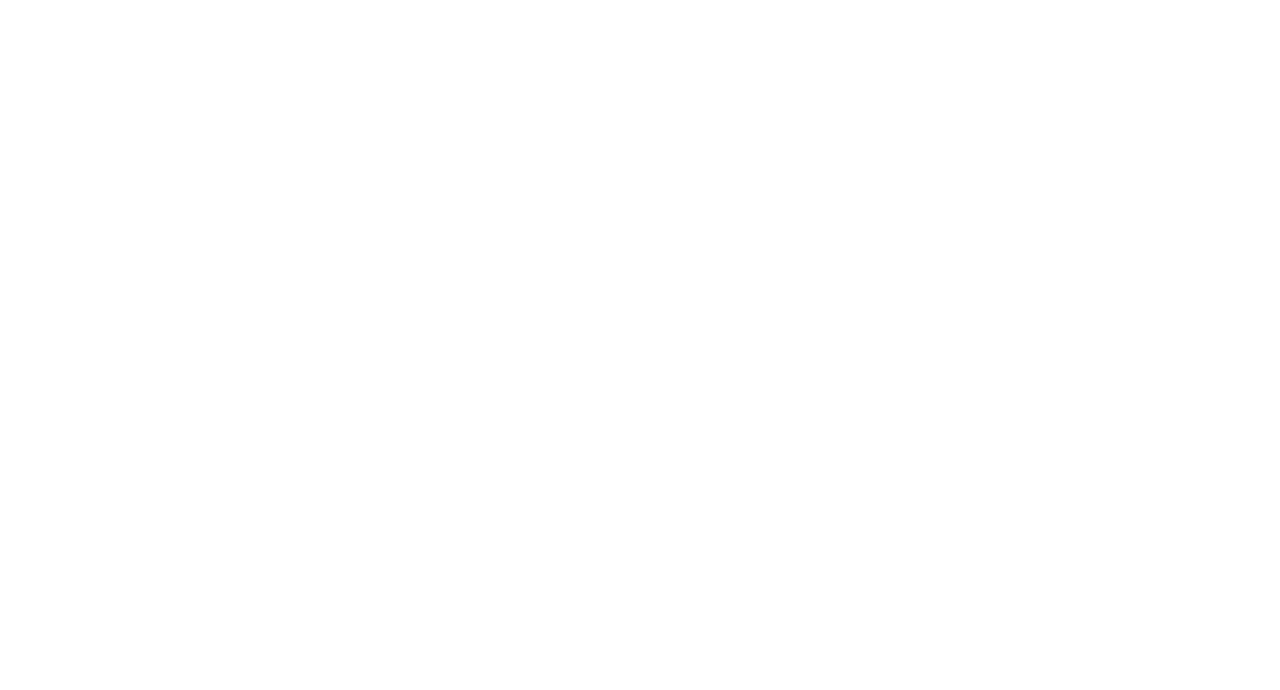
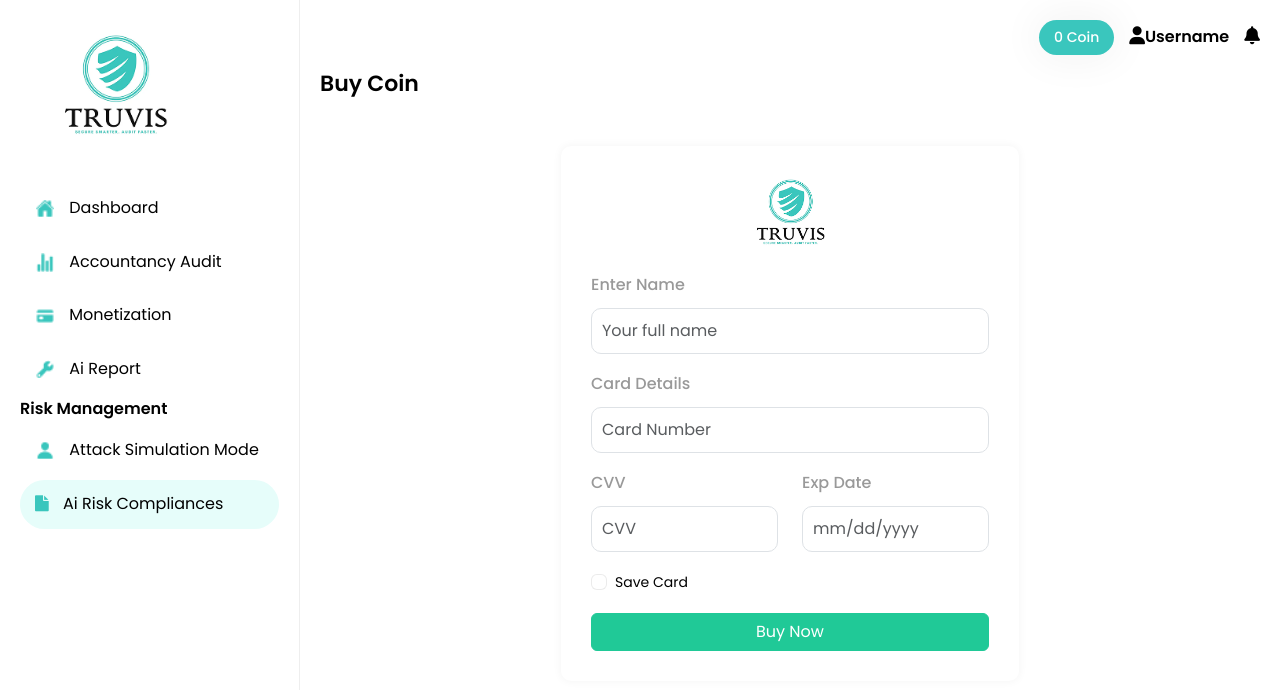
Before and after one commit to Prakash6263/truvis, a React (Create React App) app: page /buy-coin in a window 1280 px wide. Before the commit this address had no page. Shown: the top 690 px of the page. Built offline with nearby package versions, Linux system fonts and the light colour scheme; no server answers; sample sign-in values are in the browser's storage.

Commit message:
fixed ui setu

```diff
--- a/src/App.js
+++ b/src/App.js
@@ -22,6 +22,7 @@ import ProtectedRoute from "./components/ProtectedRoute"
 import AuthRoute from "./components/AuthRoute"
 import AccountSettings from "./pages/AccountSettings"
 import CoinManagement from "./pages/coin-management"
+import Buycoin from "./pages/Buycoin"
 
 function App() {
   return (
@@ -108,7 +109,7 @@ function App() {
             }
           />
           <Route
-            path="/chat"
+            path="/dashboard"
             element={
               <ProtectedRoute>
                 <Chat />
@@ -149,6 +150,15 @@ function App() {
 
           />
           <Route
+            path="/buy-coin"
+            element={
+              <ProtectedRoute>
+                <Buycoin />
+              </ProtectedRoute>
+            }
+
+          />
+          <Route
             path="/coin-management"
             element={
               <ProtectedRoute>
--- a/src/api/auth.js
+++ b/src/api/auth.js
@@ -1,6 +1,6 @@
 // API functions for authentication endpoints
-const API_BASE_URL = "https://truvis.onrender.com"
-// const API_BASE_URL = "http://localhost:5000"
+// const API_BASE_URL = "https://truvis.onrender.com"
+const API_BASE_URL = "http://localhost:5000"
 
 // Register user
 export const registerUser = async (userData) => {
--- a/src/components/AccountTopBar.js
+++ b/src/components/AccountTopBar.js
@@ -38,13 +38,14 @@ export default function TopBar({ onToggleSidebar }) {
   }, [navigate])
 
   const handleBackToHome = () => {
-    navigate("/")
+    navigate("/buy-coin")
   }
+
 
   return (
     <div className="topbar mb-3">
       <div>
-        <button
+        {/* <button
           className="btn btn-primary me-2"
           onClick={handleBackToHome}
           title="Back to Home"
@@ -57,22 +58,22 @@ export default function TopBar({ onToggleSidebar }) {
         >
           <i className="fas fa-arrow-left" style={{ marginRight: "5px" }} />
           Back
-        </button>
+        </button> */}
         <button className="btn btn-toggle-sidebar w-auto" id="sidebarToggle" onClick={onToggleSidebar}>
           <i className="fas fa-bars" />
         </button>
       </div>
       <div className="right w-auto">
-        <button className="coin theme-btn">{loading ? "Loading..." : `${userData?.credits || 0} Coin`}</button>
+        <button className="coin theme-btn" onClick={handleBackToHome}>{loading ? "Loading..." : `${userData?.credits || 0} Coin`}</button>
         <a href="#">
           <span className="fw-semibold">
             <i className="fas fa-user icon" />
             {loading ? "Loading..." : userData?.name || "Username"}
           </span>
         </a>
-        <a href="#">
+        {/* <a href="#">
           <i className="fas fa-cog icon" />
-        </a>
+        </a> */}
         <a href="#">
           <i className="fas fa-bell icon" />
         </a>
--- a/src/components/TopBar.js
+++ b/src/components/TopBar.js
@@ -6,6 +6,11 @@ const TopBar = ({ onSidebarToggle, onModeToggle }) => {
   const handleClick = () => {
     navigate("/account-settings"); // put your page route here
   };
+
+    const handleBackToHome = () => {
+    navigate("/buy-coin")
+  }
+
   return (
     <div className="topbar mb-3">
       <div>
@@ -15,7 +20,7 @@ const TopBar = ({ onSidebarToggle, onModeToggle }) => {
       </div>
 
       <div className="right w-auto">
-        <button className="coin theme-btn">50 Coin</button>
+        <button className="coin theme-btn" onClick={handleBackToHome}>50 Coin</button>
         <i className="fas fa-bell icon"></i>
         <img src="assets/img/Avatar.png" className="rounded-circle" alt="User" onClick={handleClick}/>
         {/* <button className="btn btn-sm btn-outline-dark" onClick={onModeToggle}>
--- /dev/null
+++ b/src/pages/Buycoin.js
@@ -0,0 +1,106 @@
+import React from 'react'
+import Sidebar from '../components/AccountSidebar'
+import TopBar from '../components/AccountTopBar'
+
+const Buycoin = () => {
+  return (
+    <>
+  {/* preloader */}
+  {/* <div className="preloader">
+    <div className="loader-ripple">
+      <div />
+      <div />
+    </div>
+  </div> */}
+  {/* preloader end */}
+  <style
+    dangerouslySetInnerHTML={{
+      __html:
+        "\n    :root {\n      --bg-light: #ffffff;\n      --bg-dark: #121212;\n      --text-light: #000;\n      --text-dark: #fff;\n      --accent: #3AC6BD;\n      --sidebar-width: 300px;\n      --card-bg: #f9f9f9;\n      --border-color: #eee;\n    }\n    \n    body {\n     \n      margin: 0;\n      background-color: var(--bg-light);\n      color: var(--text-light);\n      transition: all 0.3s ease;\n    }\n\n    .help-box {\n      background: #0d9488;\n      color: #fff;\n      border-radius: 12px;\n      padding: 1rem;\n      text-align: center;\n      margin: 1rem;\n    }\n    .help-box button {\n      background: #fff;\n      color: #0d9488;\n      border: none;\n      padding: 4px 15px;\n      border-radius: 20px;\n      font-size: 14px;\n    }\n    @media (max-width: 768px) {\n    .sidebar {\n        left: -300px;\n    }\n  }\n  "
+    }}
+  />
+  <main className="main">
+    {/* Sidebar */}
+ <Sidebar />
+    {/* Main Area */}
+    <div className="main2">
+   <TopBar />
+      <div className="middle">
+        <div className="row justify-content-center">
+          <div className="col-lg-12 mb-5">
+            <h4>Buy Coin</h4>
+          </div>
+          <div className="col-lg-6">
+            {/* Form Card */}
+            <div className="form-card">
+              <center>
+                <img
+                  src="assets/img/logo/logo.png"
+                  alt="logo"
+                  style={{ width: 100, marginBottom: 20 }}
+                />
+              </center>
+              <form>
+                <div className="mb-3 text-start">
+                  <label className="form-label">Enter Name</label>
+                  <input
+                    type="text"
+                    className="form-control"
+                    placeholder="Your full name"
+                  />
+                </div>
+                <div className="mb-3 text-start">
+                  <label className="form-label">Card Details</label>
+                  <input
+                    type="text"
+                    className="form-control"
+                    placeholder="Card Number"
+                  />
+                </div>
+                <div className="row">
+                  <div className="col-md-6 mb-3 text-start">
+                    <label className="form-label">CVV</label>
+                    <input
+                      type="text"
+                      className="form-control"
+                      placeholder="CVV"
+                    />
+                  </div>
+                  <div className="col-md-6 mb-3 text-start">
+                    <label className="form-label">Exp Date</label>
+                    <input
+                      type="text"
+                      className="form-control"
+                      placeholder="mm/dd/yyyy"
+                    />
+                  </div>
+                </div>
+                <div className="form-check mb-3 text-start">
+                  <input
+                    className="form-check-input"
+                    type="checkbox"
+                    id="saveCard"
+                  />
+                  <label className="form-check-label" htmlFor="saveCard">
+                    Save Card
+                  </label>
+                </div>
+                <button type="submit" className="btn btn-success w-100">
+                  Buy Now
+                </button>
+              </form>
+            </div>
+          </div>
+        </div>
+      </div>
+    </div>
+    {/* JS */}
+  </main>
+  {/* js */}
+  {/* JavaScript */}
+</>
+
+  )
+}
+
+export default Buycoin
--- a/src/pages/Chat.js
+++ b/src/pages/Chat.js
@@ -5,6 +5,7 @@ import { useNavigate } from "react-router-dom"
 import Preloader from "../components/Preloader"
 import ChatInput from "../components/ChatInput"
 import Sidebar from "../components/Sidebar"
+import TopBar from "../components/TopBar"
 
 const Chat = () => {
   const navigate = useNavigate()
@@ -63,22 +64,7 @@ const Chat = () => {
 
         {/* Main Area */}
         <div className="main2">
-          <div className="topbar mb-3">
-            <div>
-              <button className="btn btn-toggle-sidebar w-auto" id="sidebarToggle" onClick={toggleSidebar}>
-                <i className="fas fa-bars"></i>
-              </button>
-            </div>
-
-            <div className="right w-auto">
-              <button className="coin theme-btn">50 Coin</button>
-              <i className="fas fa-bell icon"></i>
-              <img src="assets/img/Avatar.png" className="rounded-circle" alt="User" />
-              {/* <button className="btn btn-sm btn-outline-dark" id="modeToggle" onClick={toggleDarkMode}>
-                🌓
-              </button> */}
-            </div>
-          </div>
+      <TopBar/>
 
           <div className="middle">
             <div className="text-center mt-5 mb-5">
--- a/src/pages/Login.js
+++ b/src/pages/Login.js
@@ -54,7 +54,7 @@ const Login = () => {
           timer: 2000,
           timerProgressBar: true,
         }).then(() => {
-          navigate("/chat")
+          navigate("/dashboard")
         })
       } else {
         throw new Error(data.message || "Login failed")
```
